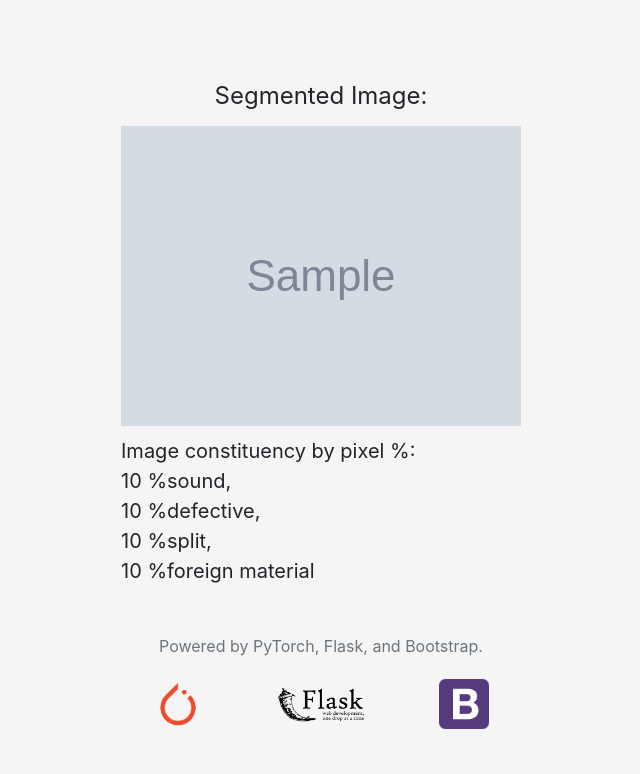
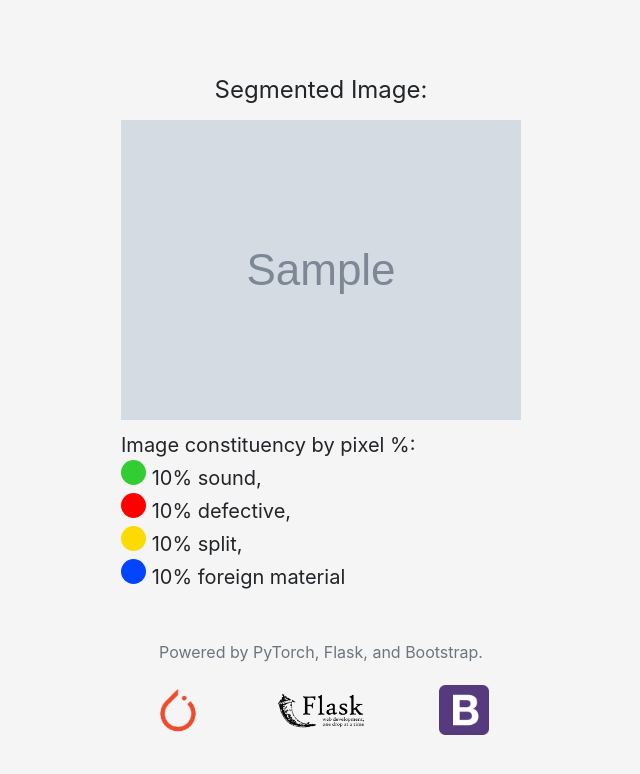
Before and after one commit to sahand92/segmentation-web-app, a Flask app: template templates/result.html in a window 1280 px wide. Shown: the top 774 px of the page, without its empty margins (319-959 px from the left). Run offline with Flask 2, Linux system fonts and the light colour scheme; the template is opened without the code that fills it: most values are stand-ins (such as "Sample title", 1, 10 or a date in 2020); some libraries are stand-ins or nearby versions.

Commit message:
style update

```diff
--- a/static/style.css
+++ b/static/style.css
@@ -39,3 +39,39 @@ body {
   max-width: 400px;
   padding-bottom: 10px;
 }
+
+#circle_green {
+    background: #32CD32;
+    text-align: left;
+    width: 25px;
+    height: 25px;
+    border-radius: 50%;
+    display:inline-flex;
+}
+
+#circle_red {
+    background: #FF0000;
+    text-align: left;
+    width: 25px;
+    height: 25px;
+    border-radius: 50%;
+    display:inline-flex;
+}
+
+#circle_yellow {
+    background: #fcdb03;
+    text-align: left;
+    width: 25px;
+    height: 25px;
+    border-radius: 50%;
+    display:inline-flex;
+}
+
+#circle_blue {
+    background: #0345fc;
+    text-align: left;
+    width: 25px;
+    height: 25px;
+    border-radius: 50%;
+    display:inline-flex;
+}
--- a/templates/index.html
+++ b/templates/index.html
@@ -6,7 +6,7 @@
 		<input type="file" name="file" class="form-control-file" id="inputfile"  onchange="preview_image(event)">
 		<br />
 		<img id="output-image" class="rounded mx-auto d-block"/>
-		<button class="btn btn-lg btn-primary btn-block" type="submit">Upload</button>
+		<button class="btn btn-lg btn-success btn-block" type="submit">Upload</button>
 		<p class="mt-5 mb-3 text-muted">Powered by PyTorch, Flask, and Bootstrap.</p>
 		<div class="row">
 			<div class="col-sm-4 align-self-center"><img src="/static/pt.png" alt="" width="60"></div>
--- a/templates/result.html
+++ b/templates/result.html
@@ -6,10 +6,10 @@
 		<img src="{{ image_path }}" id="output-image"/>
 		<h1 class="h5 mb-3 font-weight-normal"
 			style="text-align: left; line-height: 1.5"> Image constituency by pixel %:<br>
-			{{ name[1]|round(1) }} %sound,<br>
-			{{ name[0]|round(1) }} %defective,<br>
-			{{ name[2]|round(1) }} %split,<br>
-			{{ name[3]|round(1) }} %foreign material
+			<div id="circle_green"></div> {{ name[1]|round(1) }}% sound,<br>
+			<div id="circle_red"></div> {{ name[0]|round(1) }}% defective,<br>
+			<div id="circle_yellow"></div> {{ name[2]|round(1) }}% split,<br>
+			<div id="circle_blue"></div> {{ name[3]|round(1) }}% foreign material
 			</h5>
 
 		<p class="mt-5 mb-3 text-muted">Powered by PyTorch, Flask, and Bootstrap.</p>
```
